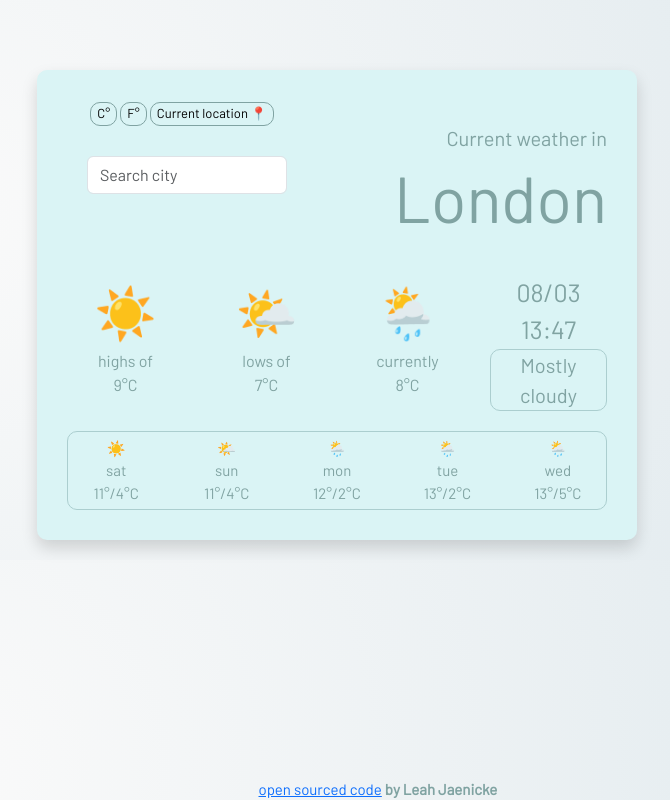
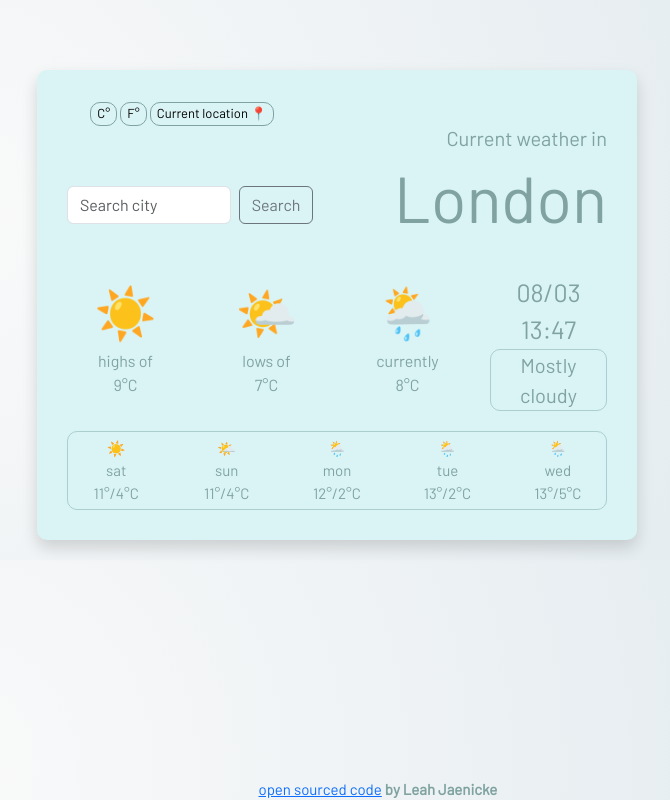
Before and after one commit to leahjaenicke/Weather-App, a plain HTML site: page index.html in a window 1280 px wide. Shown: the whole page, without its empty margins (303-973 px from the left). Drawn offline with nearby package versions, Linux system fonts and the light colour scheme.

Commit message:
fixed the form and added a search button

```diff
--- a/index.html
+++ b/index.html
@@ -29,7 +29,9 @@
       <h5>Current weather in</h5>
       <h1 id="changed-city">London</h1>
 
-      <form id="city-form">
+      <form id="form-row ">
+        <div class="row">
+          <div class="col-4">
             <input
               type="text"
               type="submit"
@@ -37,6 +39,13 @@
               id="enter-city"
               placeholder="Search city"
             />
+          </div>
+          <div class="col-8">
+            <button class="btn btn-outline-secondary" type="button">
+              Search
+            </button>
+          </div>
+        </div>
       </form>
 
       <div class="row">
--- a/style.css
+++ b/style.css
@@ -37,12 +37,10 @@ h1 {
 }
 
 form {
-  text-align: left;
   position: relative;
-  top: -80px;
-  left: 20px;
-  width: 200px;
+  top: -50px;
 }
+
 div {
   text-align: center;
 }
```
Lines whose indentation alone changed are shown as unchanged.
